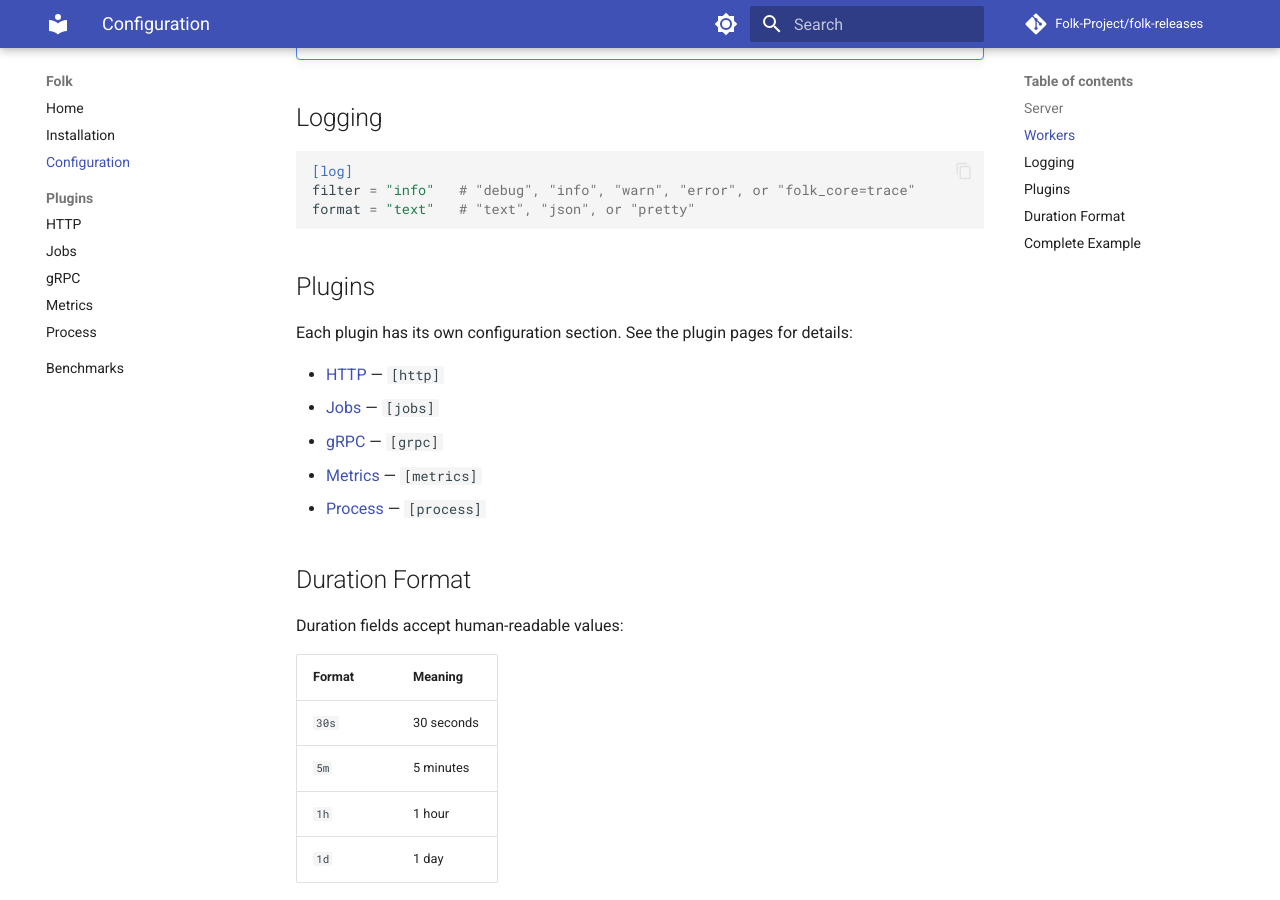
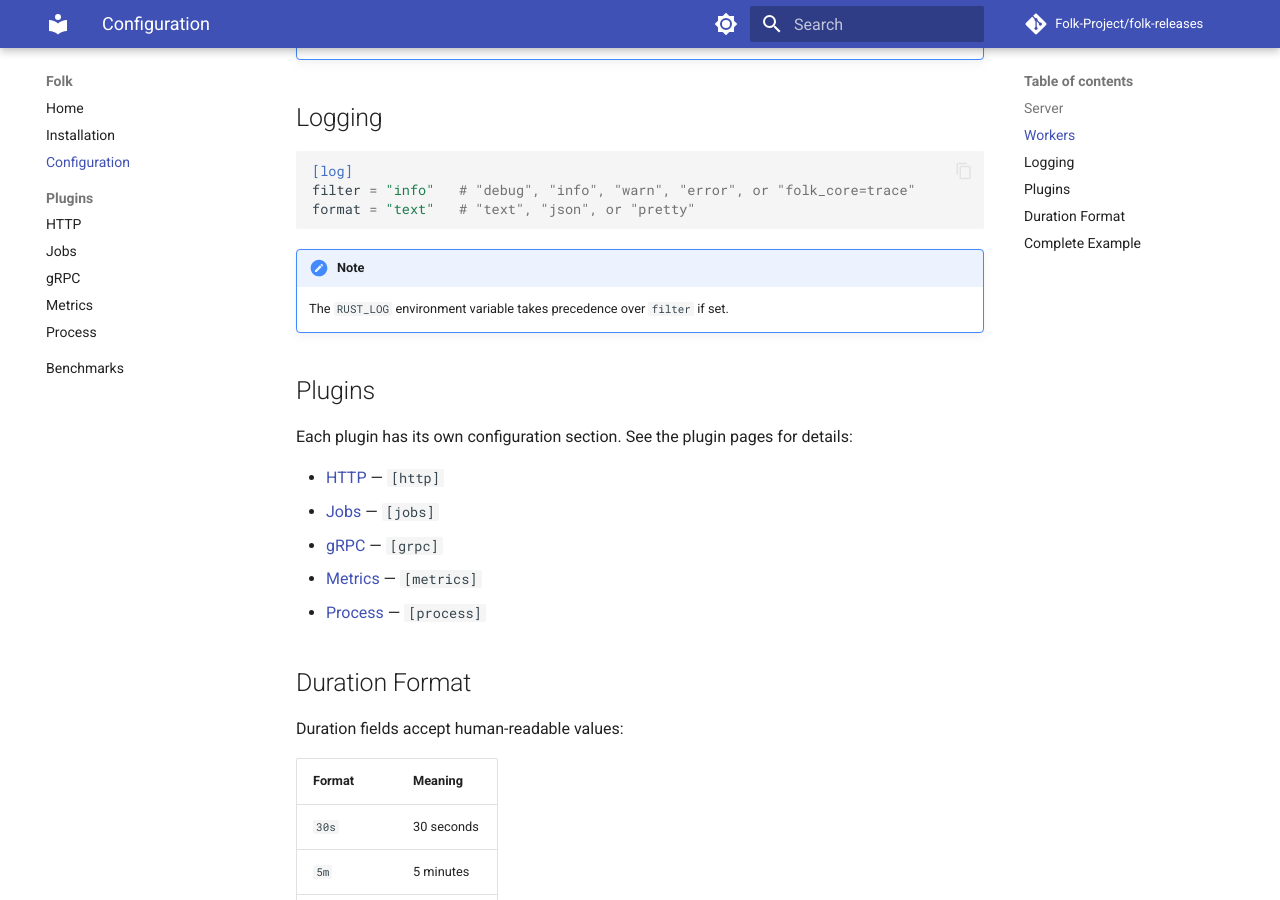
Before and after one commit to Folk-Project/folk-releases, an MkDocs documentation site: the page built from docs/configuration.md, in a window 1280 px wide and 900 px high, scrolled down 883 px. Built offline with MkDocs 1.6.1 and Material for MkDocs 9.7.7, drawn with Linux system fonts in a browser that asks for light colours; comment, search, counter and statistics services are not loaded.

Commit message:
Fix max_jobs default in example.toml, document RUST_LOG precedence
- folk.example.toml: max_jobs 100000 -> 1000 (matches code default)
- configuration.md: note that RUST_LOG overrides log.filter

Co-Authored-By: Claude Opus 4.6 (1M context) <noreply@anthropic.com>

````diff
--- a/docs/configuration.md
+++ b/docs/configuration.md
@@ -42,6 +42,9 @@ boot_timeout = "30s"               # Worker boot timeout
 filter = "info"   # "debug", "info", "warn", "error", or "folk_core=trace"
 format = "text"   # "text", "json", or "pretty"
 ```
+
+!!! note
+    The `RUST_LOG` environment variable takes precedence over `filter` if set.
 
 ## Plugins
 
--- a/folk.example.toml
+++ b/folk.example.toml
@@ -34,7 +34,7 @@ php = "php"
 count = 4
 
 # Recycle a worker after this many requests (0 = no limit).
-max_jobs = 100000
+max_jobs = 1000
 
 # Recycle a worker that has been alive longer than this.
 ttl = "3600s"
````
